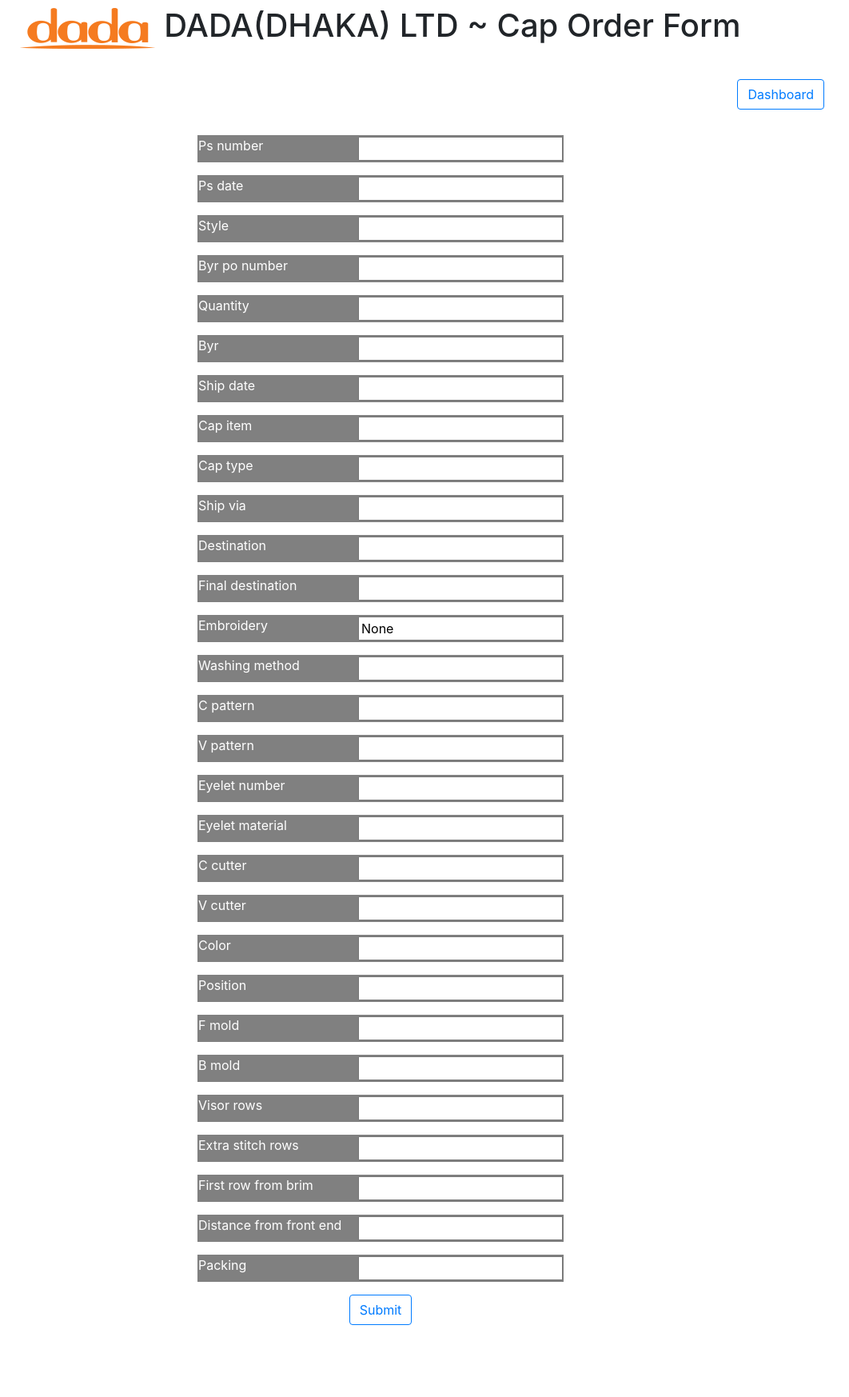
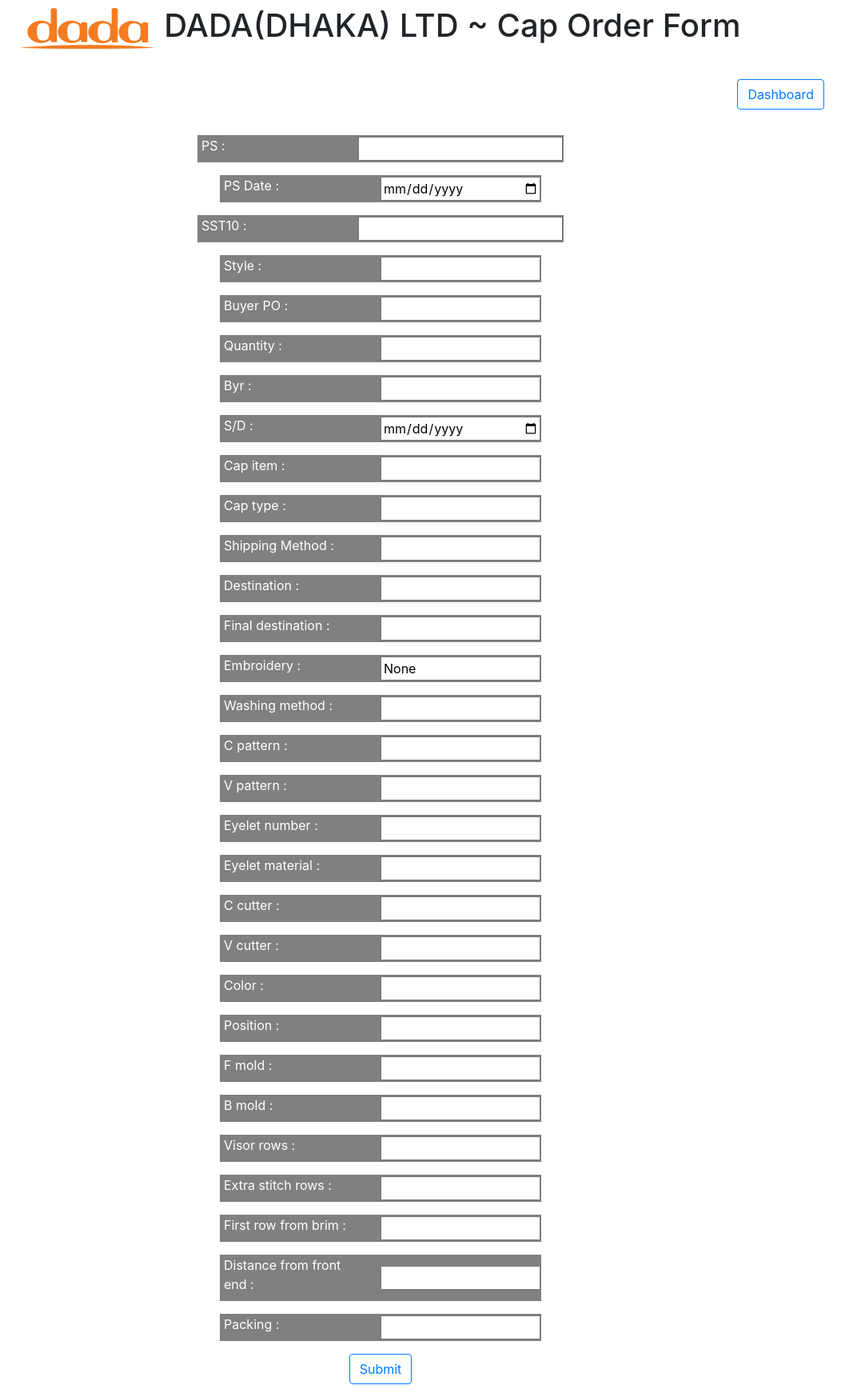
Before and after one commit to rkpust/DadaProject, a Django app: page /submit-form in a window 1280 px wide. Shown: the whole page at 80% size, without its empty margins (164-1226 px from the left). Before the commit the page ends 1673 px from the top, so only its background shows below. Run offline with Django 5.2, Linux system fonts and the light colour scheme; some libraries are stand-ins or nearby versions.

Commit message:
added images and styled form

```diff
--- a/DadaApp/admin.py
+++ b/DadaApp/admin.py
@@ -1,5 +1,7 @@
 from django.contrib import admin
-from .models import CapOrder
+from .models import CapOrder, CapOrderImage
+
 
 # Register your models here.
 admin.site.register(CapOrder)
+admin.site.register(CapOrderImage)
--- a/DadaApp/forms.py
+++ b/DadaApp/forms.py
@@ -1,7 +1,81 @@
+# # from django import forms
+# # from .models import CapOrder
+
+# # class CapOrderForm(forms.ModelForm):
+# #     class Meta:
+# #         model = CapOrder
+# #         fields = '__all__'  # You can specify specific fields if needed
+
+
 from django import forms
-from .models import CapOrder
+from .models import CapOrder, CapOrderImage
 
 class CapOrderForm(forms.ModelForm):
+    # image = forms.ImageField(
+    #     required=False,
+    #     widget=forms.FileInput(attrs={'style': 'width: 200px;'}),
+    #     help_text="Upload one or more images (optional)."
+    # )
     class Meta:
         model = CapOrder
-        fields = '__all__'  # You can specify specific fields if needed
+        fields = '__all__'
+        widgets = {
+            'ps_number': forms.TextInput(attrs={'style': 'width: 200px;'}),
+            'ps_date': forms.DateInput(attrs={'type': 'date', 'style': 'width: 200px;'}),
+            'sst10_date': forms.DateInput(attrs={'type': 'date', 'style': 'width: 200px;'}),
+            'style': forms.TextInput(attrs={'style': 'width: 200px;'}),
+            'byr_po': forms.TextInput(attrs={'style': 'width: 200px;'}),
+            'quantity': forms.NumberInput(attrs={'min': 0, 'style': 'width: 200px;'}),
+            'byr': forms.TextInput(attrs={'style': 'width: 200px;'}),
+            'ship_date': forms.DateInput(attrs={'type': 'date', 'style': 'width: 200px;'}),
+            'cap_item': forms.TextInput(attrs={'style': 'width: 200px;'}),
+            'cap_type': forms.TextInput(attrs={'style': 'width: 200px;'}),
+            'ship_via': forms.TextInput(attrs={'style': 'width: 200px;'}),
+            'destination': forms.TextInput(attrs={'style': 'width: 200px;'}),
+            'final_destination': forms.TextInput(attrs={'style': 'width: 200px;'}),
+            'embroidery': forms.TextInput(attrs={'style': 'width: 200px;'}),
+            'washing_method': forms.TextInput(attrs={'style': 'width: 200px;'}),
+            'c_pattern': forms.TextInput(attrs={'style': 'width: 200px;'}),
+            'v_pattern': forms.TextInput(attrs={'style': 'width: 200px;'}),
+            'eyelet_number': forms.NumberInput(attrs={'style': 'width: 200px;'}),
+            'eyelet_material': forms.TextInput(attrs={'style': 'width: 200px;'}),
+            'c_cutter': forms.TextInput(attrs={'style': 'width: 200px;'}),
+            'v_cutter': forms.TextInput(attrs={'style': 'width: 200px;'}),
+            'color': forms.TextInput(attrs={'style': 'width: 200px;'}),
+            'position': forms.TextInput(attrs={'style': 'width: 200px;'}),
+            'f_mold': forms.TextInput(attrs={'style': 'width: 200px;'}),
+            'b_mold': forms.TextInput(attrs={'style': 'width: 200px;'}),
+            'visor_rows': forms.NumberInput(attrs={'style': 'width: 200px;'}),
+            'extra_stitch_rows': forms.NumberInput(attrs={'style': 'width: 200px;'}),
+            'first_row_from_brim': forms.NumberInput(attrs={'step': '0.01', 'style': 'width: 200px;'}),
+            'distance_from_front_end': forms.NumberInput(attrs={'step': '0.01', 'style': 'width: 200px;'}),
+            'packing': forms.TextInput(attrs={'style': 'width: 200px;'}),
+        }
+        labels = {
+            'ps_number': 'PS Number',
+            'ps_date': 'PS Date',
+            'byr_po': 'Buyer PO',
+            'quantity': 'Quantity',
+            'ship_via': 'Shipping Method',
+            'ship_date': 'S/D',
+        }
+        help_texts = {
+            'quantity': 'Enter a positive integer for quantity.',
+            'ps_date': 'Select the date of the PS.',
+        }
+
+    def clean_quantity(self):
+        quantity = self.cleaned_data.get('quantity')
+        if quantity is not None and quantity < 0:
+            raise forms.ValidationError("Quantity must be a non-negative integer.")
+        return quantity
+
+
+class CapOrderImageForm(forms.ModelForm):
+    class Meta:
+        model = CapOrderImage
+        fields = ['image']
+
+    def __init__(self, *args, **kwargs):
+        super().__init__(*args, **kwargs)
+        self.fields['image'].widget.attrs.update({'multiple': 'multiple', 'style': 'width: 200px;'})
--- a/DadaApp/models.py
+++ b/DadaApp/models.py
@@ -3,10 +3,11 @@
 # Create your models here.
 
 class CapOrder(models.Model):
-    ps_number = models.CharField(max_length=20, unique=True, blank=True, null=True)
+    PS = models.CharField(max_length=20, unique=True)
     ps_date = models.DateField(blank=True, null=True)
+    SST10 = models.CharField(blank=True, null=True)
     style = models.CharField(max_length=20, blank=True, null=True)
-    byr_po_number = models.CharField(max_length=20, blank=True, null=True)
+    byr_po = models.CharField(max_length=20, blank=True, null=True)
     quantity = models.IntegerField(blank=True, null=True)
     byr = models.CharField(max_length=50, blank=True, null=True)
     ship_date = models.DateField(blank=True, null=True)
@@ -38,4 +39,10 @@
         ordering = ['ps_date']
 
     def __str__(self):
-        return f"{self.ps_number} - {self.style} - {self.quantity} PCS"
+        return f"{self.PS} - {self.style} - {self.quantity} PCS"
+
+
+
+class CapOrderImage(models.Model):
+    cap_order = models.ForeignKey(CapOrder, related_name='images', on_delete=models.CASCADE)
+    image = models.ImageField(upload_to='cap_order_images/')  # Specify the upload directory
--- a/DadaApp/templates/dashboard.html
+++ b/DadaApp/templates/dashboard.html
@@ -46,22 +46,26 @@
               <tr class="bg-info">
                 <th scope="col">PS</th>
                 <th scope="col">PS Date</th>
+                <th scope="col">SST10</th>
                 <th scope="col">Style</th>
                 <th scope="col">BYR PO</th>
                 <th scope="col">QTY</th>
                 <th scope="col">BYR</th>
+                <th scope="col">Item</th>
               </tr>
             </thead>
             <tbody>
                 {% if results%}
                 {% for result in results %}
                 <tr>
-                    <td>{{result.ps_number}}</td>
+                    <td>{{result.PS}}</td>
                     <td>{{result.ps_date}}</td>
+                    <td>{{result.SST10}}</td>
                     <td>{{result.style}}</td>
                     <td>{{result.byr_po_number}}</td>
                     <td>{{result.quantity}}</td>
                     <td>{{result.byr}}</td>
+                    <td>{{result.cap_item}}</td>
                 </tr>
                 {% endfor %}
                 {% endif %}
--- a/DadaApp/templates/form.html
+++ b/DadaApp/templates/form.html
@@ -29,24 +29,24 @@
         <center>
             {% comment %} <form method="post" action="{% url 'submit-form' %}" class="bg-secondary">
                 {% csrf_token %}
-                {{ form.as_p }}  <!-- Renders the form fields as paragraphs -->
+                {{ form.as_p }}
                 <button type="submit">Submit Order</button>
             </form> {% endcomment %}
 
-            <form method="POST" class="pt-2 pb-3"  style="margin-top:100px;">
+            <form method="POST" class="pt-2 pb-3"  style="margin-top:100px;" enctype="multipart/form-data">
                 {% csrf_token %}
                 {% for field in form %}
                     <div class="form-group">
                         <table style="background:gray;">
-                            <tr>
-                                <td style="width:200px; color:white;"><label for="{{ field.id_for_label }}" class="mr-3 form-label">{{ field.label }}</label></td>
+                            <tr style="width:350px;">
+                                <td style="padding-left:5px; width:200px; color:white;"><label for="{{ field.id_for_label }}" class="mr-3 form-label">{{ field.label }} :</label></td>
                                 <td style="width:150px;">{{ field }}</td>
                             </tr>
                         </table>
-
-
                     </div>
                 {% endfor %}
+                <!-- <td style="padding-left:5px; width:200px; color:white;"><label for="id_image" class="mr-3 form-label">Image :</label></td>
+                <input type="file" name="image" style="width: 200px;" accept="image/*" id="id_image"> -->
                 <button type="submit" class="btn btn-outline-primary">Submit</button>
             </form>
         </center>
--- a/DadaApp/views.py
+++ b/DadaApp/views.py
@@ -1,11 +1,17 @@
 from django.shortcuts import render, redirect
 from django.http import HttpResponse
-from .forms import CapOrderForm
-from .models import CapOrder
+from .forms import CapOrderForm, CapOrderImageForm
+from .models import CapOrder, CapOrderImage
+from django.core.files.storage import FileSystemStorage
 
 # Create your views here.
 def dashboard(request):
     results = CapOrder.objects.all()
+    images = CapOrderImage.objects.all()
+    print(images)
+    for image in images:
+        print(image.cap_order)
+        print(image.image)
 
 
     if request.method == 'POST':
@@ -32,17 +38,49 @@
 
     context = {
         'results': results,
+        'images': images,
     }
     return render(request, "dashboard.html", context)
 
 
 def submit_form(request):
+    # if request.method == 'POST':
+    #     form = CapOrderForm(request.POST)
+    #     if form.is_valid():
+    #         form.save()
+    #         return redirect('dashboard')  # Redirect after successful submission
+    # else:
+    #     form = CapOrderForm()
+
     if request.method == 'POST':
         form = CapOrderForm(request.POST)
+        # image = request.POST['image']
+        # image = request.FILE['image']
+        # print(image)
+        # file_path = ""
+        # if request.FILE['image']:
+        #     # print(attachment.name, attachment_extension)
+
+        #     # print("True, valid size")
+
+        #     folder_name = '/cap_order_images'
+        #     # media_root = settings.MEDIA_ROOT
+        #     location = f'{folder_name}'
+        #     # print(location)
+        #     fs = FileSystemStorage(location=folder_name)
+        #     filename = fs.save(image, image)
+        #     # print(filename)
+        #     file_path = f'{filename}'
         if form.is_valid():
             form.save()
+            # image = form.cleaned_data.get('image')
+            # images = request.FILES.get('image')
+            # print(request.FILES)
+            # print(images)
+            # for image in images:
+            #     CapOrderImage.objects.create(cap_order=form, image=image)
             return redirect('dashboard')  # Redirect after successful submission
     else:
         form = CapOrderForm()
 
-    return render(request, 'form.html', {'form': form})
+    return render(request, 'form.html', {'form': CapOrderForm()})
--- a/DadaProject/urls.py
+++ b/DadaProject/urls.py
@@ -21,3 +21,9 @@
     path('admin/', admin.site.urls),
     path('', include('DadaApp.urls')),
 ]
+
+
+
+admin.site.site_header = "DADA(DHAKA) LTD"
+admin.site.index_title = "DADA(DHAKA) LTD"
+admin.site.site_title = "DADA(DHAKA) LTD Administration"
```
Also changed, not shown: DadaApp/migrations/0001_initial.py, cap_order_images/send_email_from_gmail.jpg (added).
